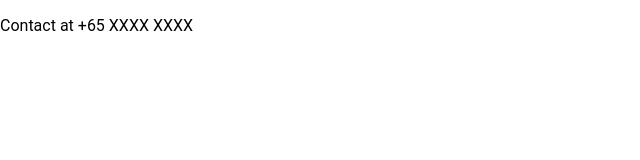
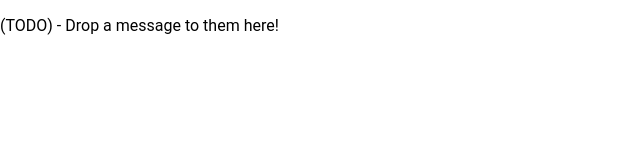
Before and after one commit to lshaoqin/IlluminateSG, a React (Create React App) app: page /testmentee in a window 1280 px wide. Shown: the top 160 px of the page, without its empty margins (0-640 px from the left). Built offline with nearby package versions, Linux system fonts and the light colour scheme; no server answers; sample sign-in values are in the browser's storage.

Commit message:
updated contact pages

```diff
--- a/src/pages/MenteePage.js
+++ b/src/pages/MenteePage.js
@@ -15,7 +15,7 @@ const MenteePage = () => {
 
     return (
         <div  className="main">
-            <p> Contact at +65 XXXX XXXX</p>
+            <p> (TODO) - Drop a message to them here!</p>
         </div>
     );
 }
--- a/src/pages/MentorPage.js
+++ b/src/pages/MentorPage.js
@@ -15,7 +15,7 @@ const MentorPage = () => {
 
     return (
         <div  className="main">
-            <p> Contact at +65 XXXX XXXX</p>
+            <p> (TODO) - Drop a message to them here! </p>
         </div>
     );
 }
```
